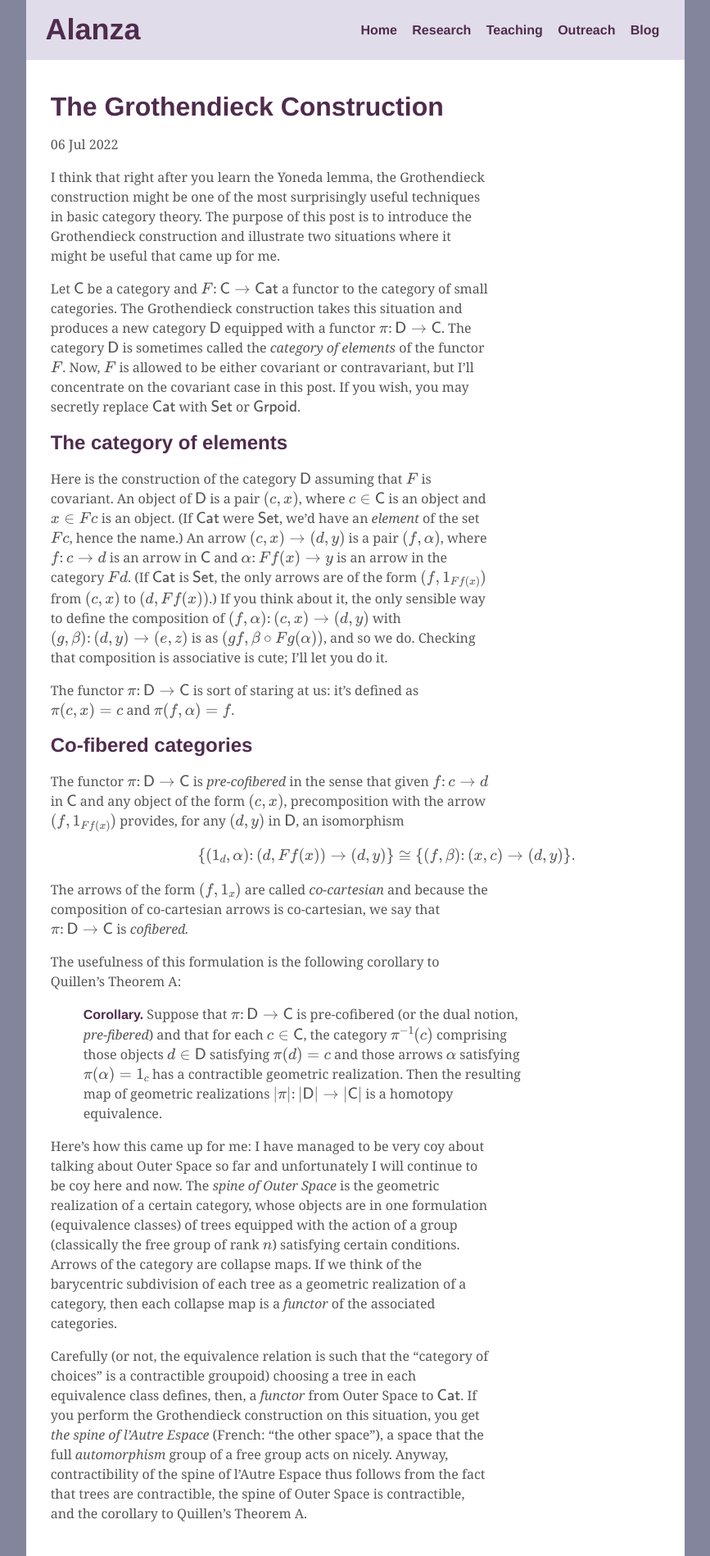
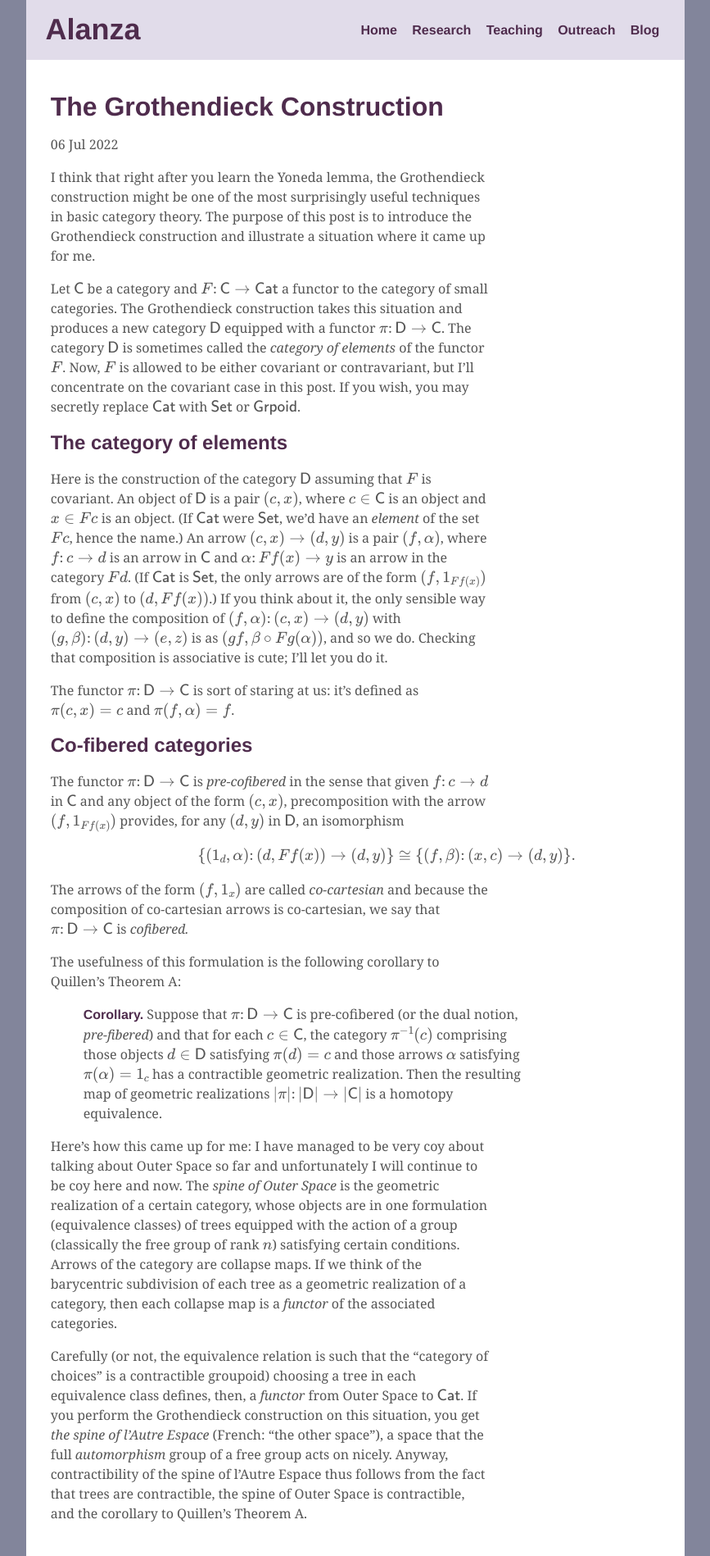
Before and after one commit to ryleelyman/Site, a Jekyll site: the page built from _posts/2022-07-06-The-Grothendieck-Construction.md, in a window 1280 px wide. Shown: the whole page at 82% size, without its empty margins (206-1073 px from the left). Built offline with Jekyll 4.4.1, drawn with Linux system fonts in a browser that asks for light colours; formulas are drawn with MathJax 3.

Commit message:
catch bug in blog post

```diff
--- a/_posts/2022-07-06-The-Grothendieck-Construction.md
+++ b/_posts/2022-07-06-The-Grothendieck-Construction.md
@@ -6,7 +6,7 @@ I think that right after you learn the Yoneda lemma,
 the Grothendieck construction might be one of the most surprisingly useful
 techniques in basic category theory.
 The purpose of this post is to introduce the Grothendieck construction
-and illustrate two situations where it might be useful that came up for me.
+and illustrate a situation where it came up for me.
 
 Let $$\mathsf{C}$$ be a category and $$F\colon \mathsf{C} \to \mathsf{Cat}$$
 a functor to the category of small categories.
```
